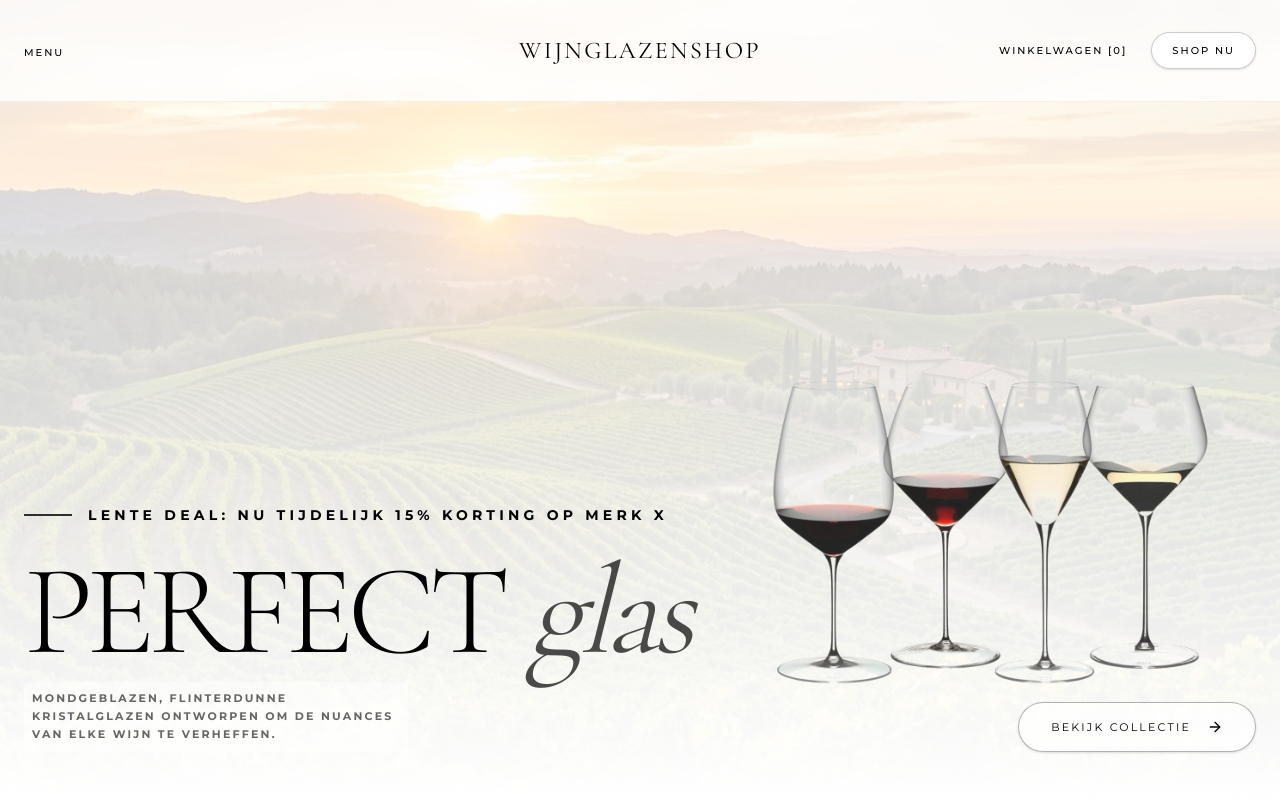
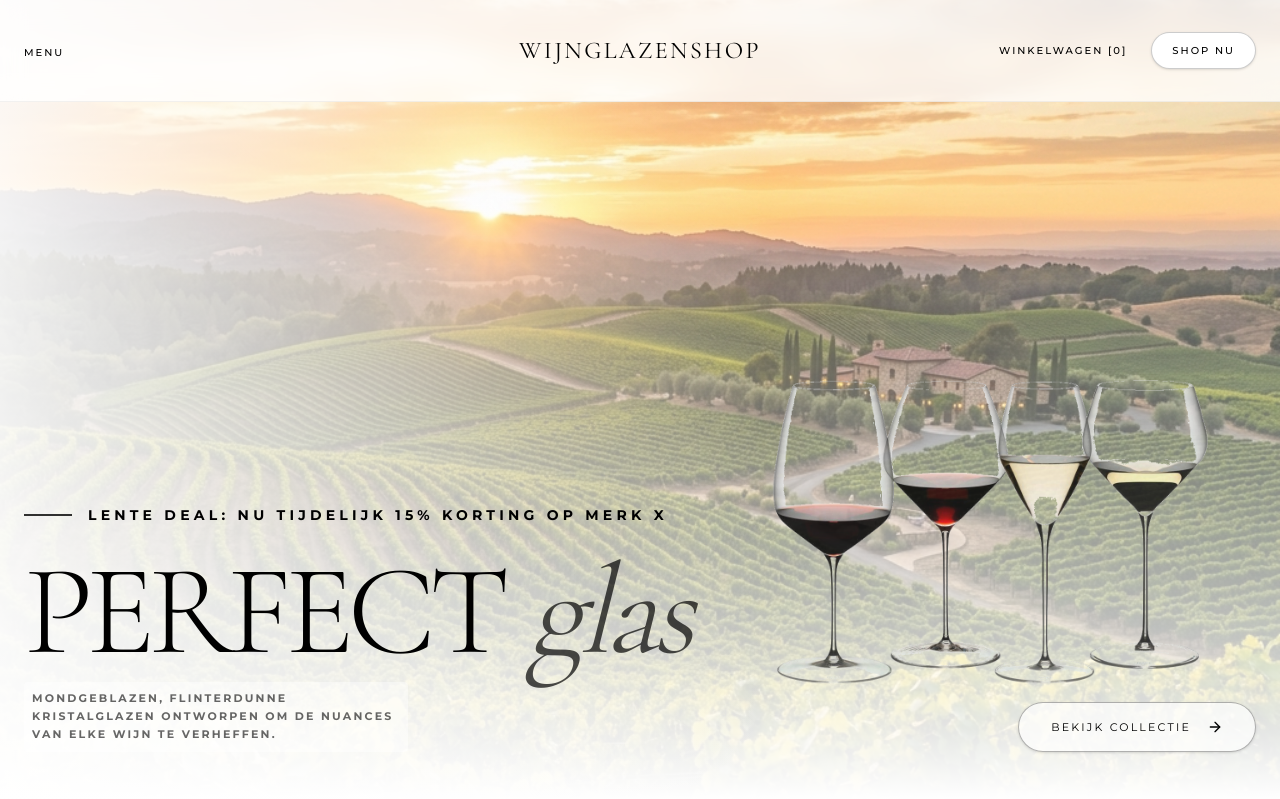
Before and after one commit to CD1878/Wijnglazenshop, a Next.js app: page / in a window 1280 px wide. Shown: the top 799 px of the page. Built offline with nearby package versions, Linux system fonts and the light colour scheme.

Commit message:
Auto-update

```diff
--- a/app/page.tsx
+++ b/app/page.tsx
@@ -57,16 +57,18 @@ export default function Home() {
 
       {/* Hero Section */}
       <section className="relative h-screen flex flex-col justify-end p-6 pb-12 overflow-hidden">
-        <div className="absolute inset-0 z-0">
+        <div className="absolute inset-0 z-0 bg-[#f8f8f8]">
           <Image
             src="/vineyard_header.png"
             alt="Elegante wijngaard"
             fill
-            className="object-cover opacity-[30%]"
+            className="object-cover"
             referrerPolicy="no-referrer"
             priority
           />
-          <div className="absolute inset-0 bg-gradient-to-t from-white via-white/50 to-transparent" />
+          <div className="absolute inset-0 bg-black/5 mix-blend-overlay" />
+          <div className="absolute inset-0 bg-gradient-to-t from-white via-white/40 to-transparent" />
+          <div className="absolute inset-0 bg-gradient-to-r from-white/90 via-white/50 to-transparent w-[80%] md:w-[60%]" />
         </div>
 
         <div className="relative z-10 w-full h-full flex flex-col justify-end">
```
